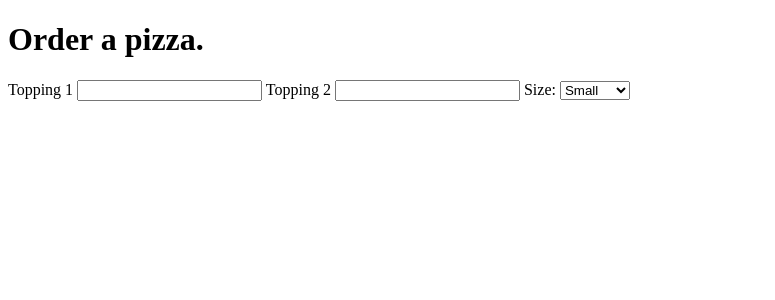
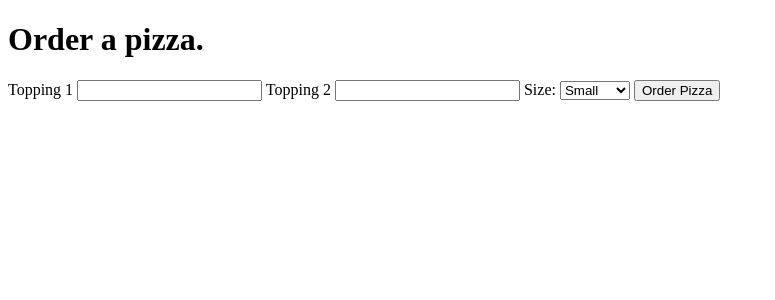
Before and after one commit to uttamshr10/nadia-garden, a Django app: template templates/pizza/order.html in a window 1280 px wide. Shown: the top 300 px of the page, without its empty margins (0-775 px from the left). Run offline with Django 4.2, Linux system fonts and the light colour scheme; the template is opened without the code that fills it, so the values that code supplies are empty.

Commit message:
form submission setup

```diff
--- a/templates/pizza/order.html
+++ b/templates/pizza/order.html
@@ -2,7 +2,8 @@
 
 {% block content %}
 <h1>Order a pizza.</h1>
-<form action="">
+<form action="{% url 'order' %}" method = 'POST'>
+    {% csrf_token %}
     <label for="topping1">Topping 1</label>
     <input name="topping1" type="text" id="topping1">
     <label for="topping2">Topping 2</label>
@@ -13,5 +14,6 @@
         <option value="Medium">Medium</option>
         <option value="Large">Large</option>
     </select>
+    <input type="submit" value="Order Pizza">
 </form>
 {% endblock %}
```
